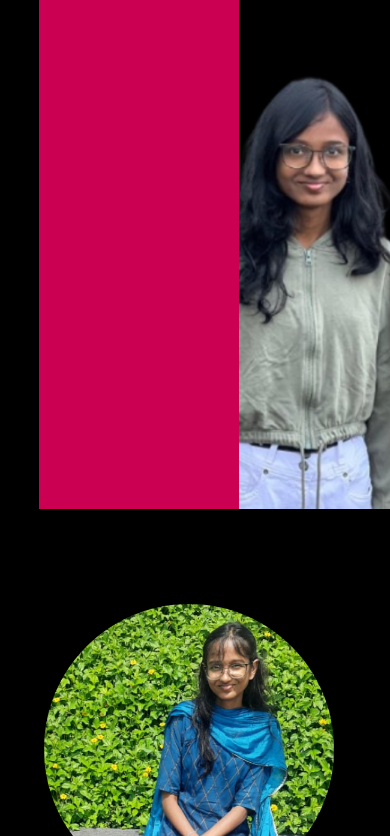
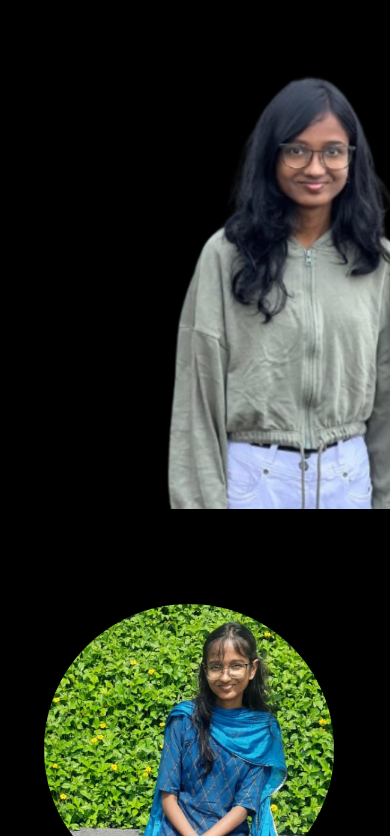
Before and after one commit to Dharshini-200407/my-portfolio, a plain HTML site: page index.html in a window 390 px wide. Shown: the part 335-1171 px from the top of the page. Drawn offline with Linux system fonts and the light colour scheme.

Commit message:
style.css

```diff
--- a/style.css
+++ b/style.css
@@ -375,7 +375,7 @@ font-size: 14px;
             background: #cc0052;
             position:fixed;
             top:0;
-            right:-200;
+            right:-200px;
             width:200px;
             height:100vh;
             padding-top: 50px;
```
